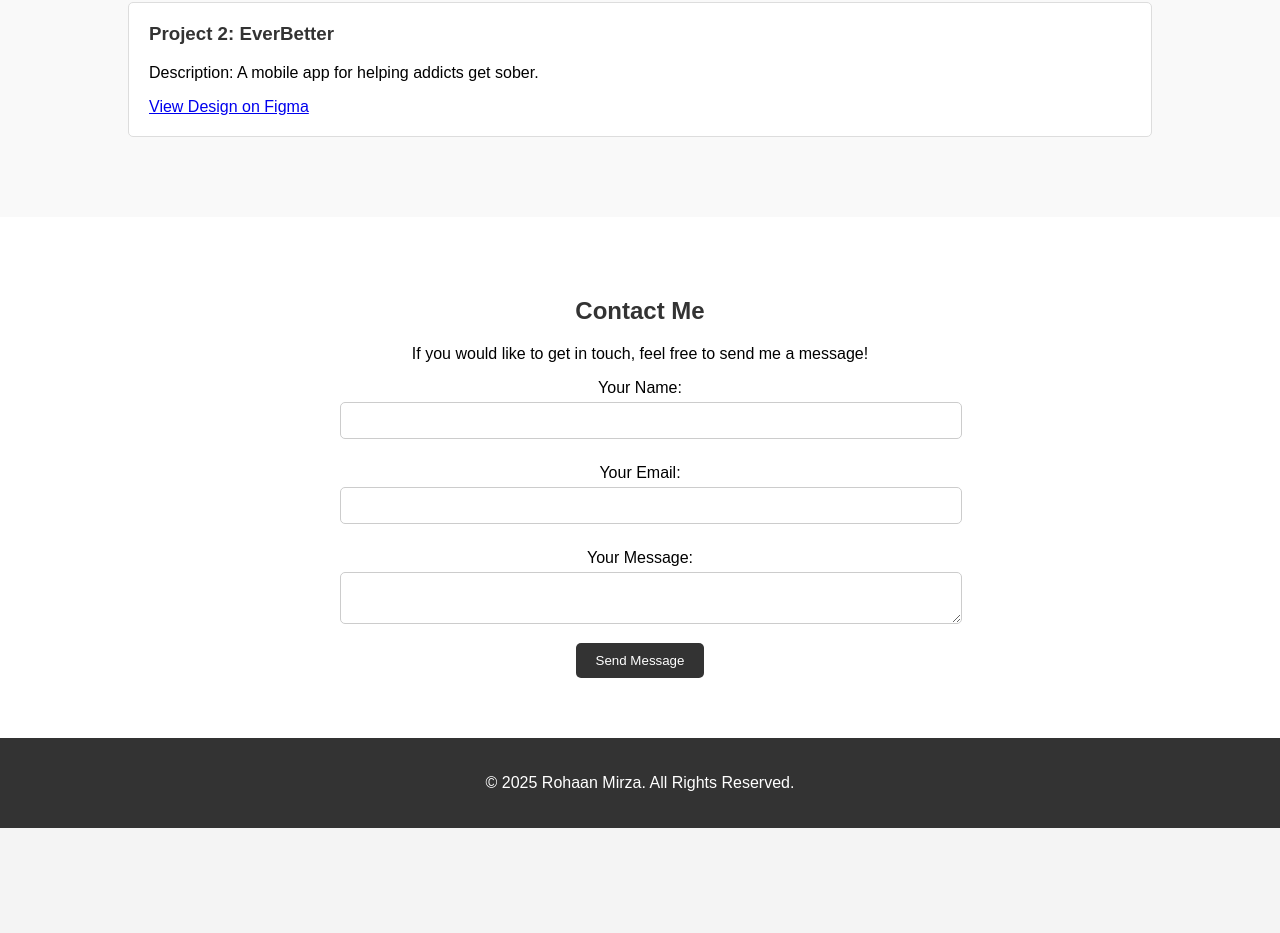
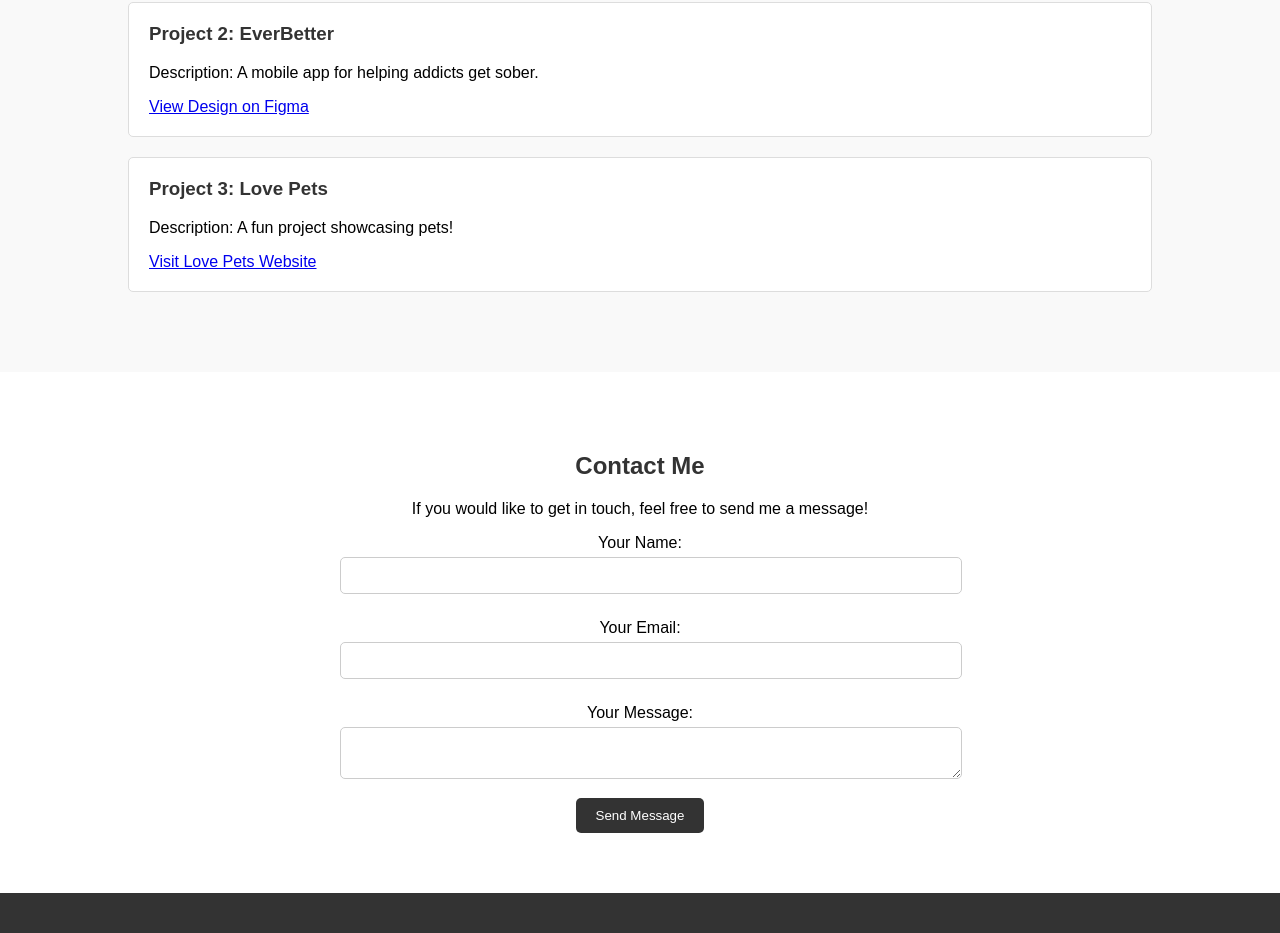
Before and after one commit to rohaaaaaaaan/SeniorPortfolio, a plain HTML site: page index.html in a window 1280 px wide. Shown: the part 624-1557 px from the top of the page. Before the commit the page ends 1452 px from the top, so only its background shows below. Drawn offline with Linux system fonts and the light colour scheme; a script that the page names is missing.

Commit message:
Update index.html

```diff
--- a/index.html
+++ b/index.html
@@ -48,6 +48,16 @@
           View Design on Figma
         </a>
       </div>
+
+      <!-- ⭐ NEW PROJECT ADDED -->
+      <div class="project-card" id="project3">
+        <h3>Project 3: Love Pets</h3>
+        <p>Description: A fun project showcasing pets!</p>
+        <a href="https://rohaaaaaaaan.github.io/love-pets-/" target="_blank">
+          Visit Love Pets Website
+        </a>
+      </div>
+
     </div>
   </section>
 
@@ -71,7 +81,7 @@
   </section>
 
   <footer>
-    <p>© 2025 Rohaan Mirza. All Rights Reserved.</p>
+    <p></p>
   </footer>
 
   <script src="scripts.js"></script>
```
